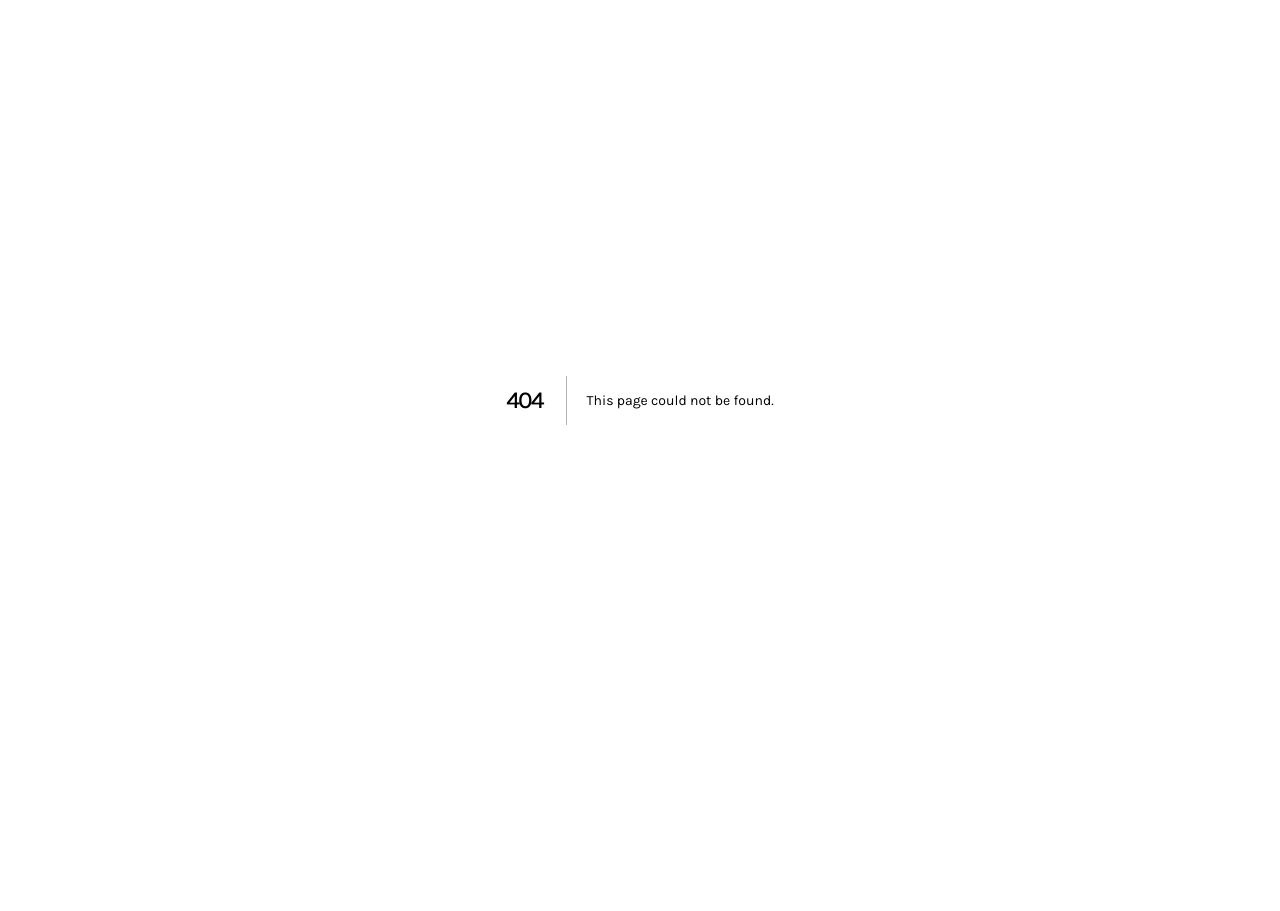
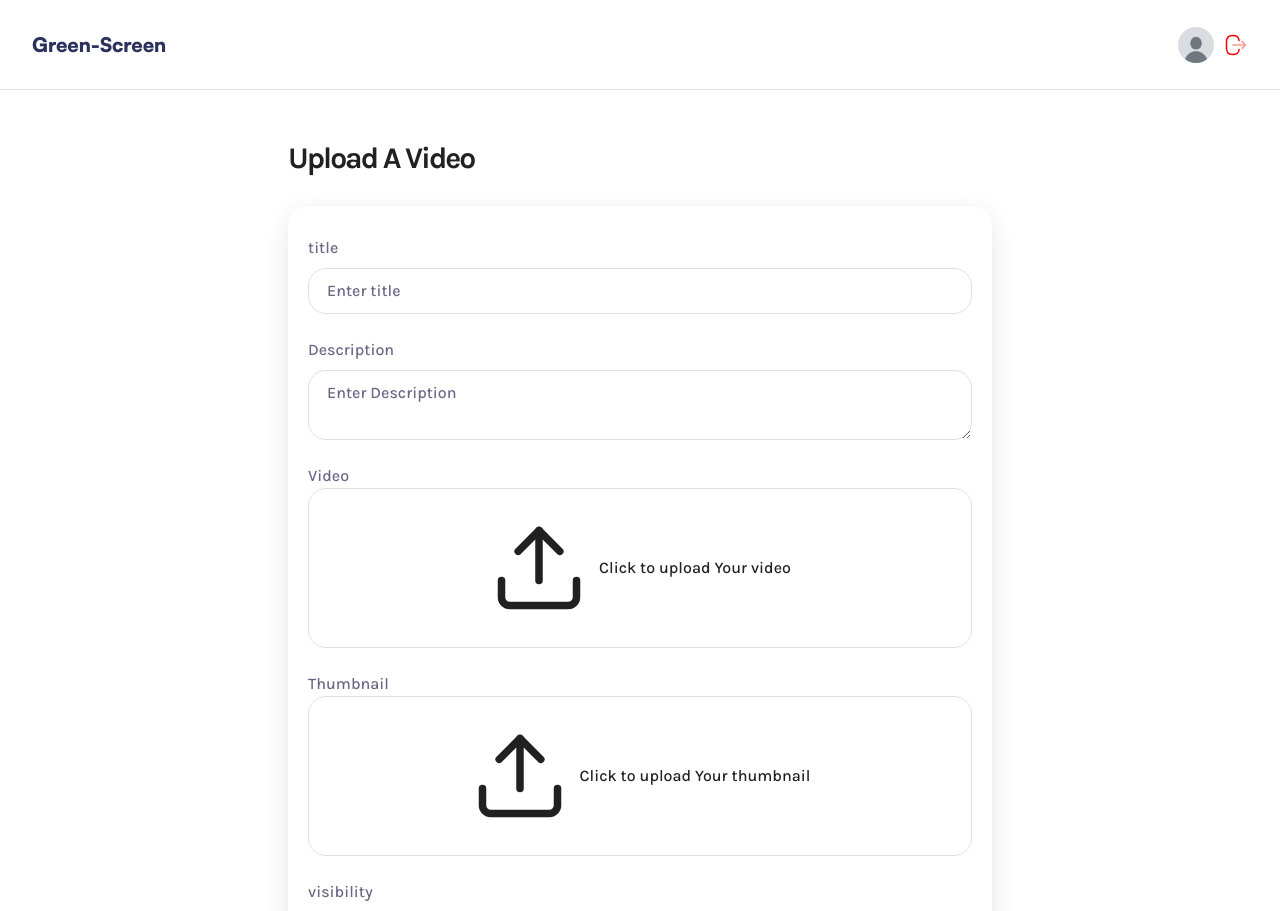
Before and after one commit to ahmedalgrgawy/Screen-Recorder, a Next.js app: page /upload in a window 1280 px wide. Before the commit this address had no page. Shown: the top 911 px of the page. Before the commit the page ends 800 px from the top, so only its background shows below. Built offline with nearby package versions, Linux system fonts and the light colour scheme.

Commit message:
Upload Page Ui

```diff
--- /dev/null
+++ b/app/(root)/upload/page.tsx
@@ -0,0 +1,94 @@
+"use client"
+import FileInput from "@/components/FileInput"
+import FormField from "@/components/FormField"
+import { ChangeEvent, useState } from "react";
+
+const Page = () => {
+
+    const [err, setErr] = useState(null);
+    const [formData, setFormData] = useState({
+        title: "",
+        description: "",
+        visibility: "public",
+    })
+
+    const handleChange = async (e: ChangeEvent) => {
+        const { name, value } = e.target;
+        setFormData((prev) => ({
+            ...prev,
+            [name]: value
+        }));
+    }
+
+    const video = {}
+    const thumbnail = {}
+
+    return (
+        <div className="wrapper-md upload-page">
+            <h1>
+                Upload A Video
+            </h1>
+
+            {err && <div className="error-field">{err}</div>}
+
+            <form className="rounded-20 shadow-10 gap-6 flex flex-col px-5 py-7.5 w-full" action="">
+                <FormField
+                    id="title"
+                    label="title"
+                    value={formData.title}
+                    onChange={handleChange}
+                    placeholder="Enter title"
+                />
+                <FormField
+                    id="description"
+                    label="Description"
+                    value={formData.description}
+                    as="textarea"
+                    onChange={handleChange}
+                    placeholder="Enter Description"
+                />
+
+                <FileInput
+                    id="video"
+                    label="Video"
+                    accept="video/*"
+                    file={video.file}
+                    previewUrl={video.previewUrl}
+                    onChange={video.handleFileChange}
+                    onReset={video.resetFile}
+                    inputRef={video.inputRef}
+                    type="video"
+                />
+
+                <FileInput
+                    id="thumbnail"
+                    label="Thumbnail"
+                    accept="image/*"
+                    file={thumbnail.file}
+                    previewUrl={thumbnail.previewUrl}
+                    onChange={thumbnail.handleFileChange}
+                    onReset={thumbnail.resetFile}
+                    inputRef={thumbnail.inputRef}
+                    type="image"
+                />
+
+                <FormField
+                    id="visibility"
+                    label="visibility"
+                    value={formData.visibility}
+                    as="select"
+                    options={[
+                        { value: "public", label: "Public" },
+                        { value: "private", label: "Private" },
+                    ]}
+                    onChange={handleChange}
+                    placeholder="Enter Visibility"
+                />
+
+            </form>
+
+        </div>
+    )
+}
+
+export default Page
--- /dev/null
+++ b/components/FileInput.tsx
@@ -0,0 +1,58 @@
+import { videos } from "@/drizzle/schema"
+import Image from "next/image"
+
+const FileInput = ({
+    id,
+    label,
+    accept,
+    file,
+    previewUrl,
+    onChange,
+    onReset,
+    inputRef,
+    type
+}: FileInputProps) => {
+    return (
+        <section className="file-input">
+            <label htmlFor={id}>
+                {label}
+                <input
+                    type="file"
+                    id={id}
+                    name={id}
+                    accept={accept}
+                    onChange={onChange}
+                    ref={inputRef}
+                    hidden
+                />
+
+                {!previewUrl ? (
+                    <figure onClick={() => inputRef.current?.click()}>
+                        <Image src="/assets/icons/upload.svg" alt="Upload Icon" width={100} height={100} />
+                        <p>Click to upload Your {id}</p>
+                    </figure>
+                ) : (
+                    <div>
+                        {type === "video" ? (
+                            <video src={previewUrl} controls />
+                        ) : (
+                            <Image src={previewUrl} alt="Preview" fill />
+                        )}
+
+                        <button type="button" onClick={onReset}>
+                            <Image src="/assets/icons/close.svg" alt="Delete Icon" width={20} height={20} />
+                        </button>
+
+                        <p>
+                            {file?.name}
+                        </p>
+                    </div>
+                )}
+
+
+            </label>
+        </section>
+    )
+}
+
+export default FileInput
--- /dev/null
+++ b/components/FormField.tsx
@@ -0,0 +1,41 @@
+
+const FormField = ({ id, label, type = "text", value,
+    onChange, placeholder, as = "input", options = [] }: FormFieldProps) => {
+
+    return (
+        <div className="form-field">
+            <label htmlFor={id}>
+                {label}
+            </label>
+
+            {as === "textarea" ? (
+                <textarea
+                    id={id}
+                    name={id}
+                    value={value}
+                    onChange={onChange}
+                    placeholder={placeholder}
+                />
+            ) : as === "select" ? (
+                <select id={id} name={id} value={value} onChange={onChange}>
+                    {options.map((option) => (
+                        <option key={option.value} value={option.value}>
+                            {option.label}
+                        </option>
+                    ))}
+                </select>
+            ) : (
+                <input
+                    type={type}
+                    id={id}
+                    name={id}
+                    value={value}
+                    onChange={onChange}
+                    placeholder={placeholder}
+                />
+            )}
+        </div>
+    )
+}
+
+export default FormField
--- a/xata.ts
+++ b/xata.ts
@@ -9,7 +9,7 @@ const DatabaseClient = buildClient();
 
 const defaultOptions = {
     databaseURL:
-        "https://Ahmed-Algrgawy-s-workspace-nm1esn.us-east-1.xata.sh/db/green-screen:main",
+        "https://Ahmed-Algrgawy-s-workspace-nm1esn.us-east-1.xata.sh/db/green-screen",
     apiKey: process.env.XATA_API_KEY!,
     branch: "main",
 };
```
